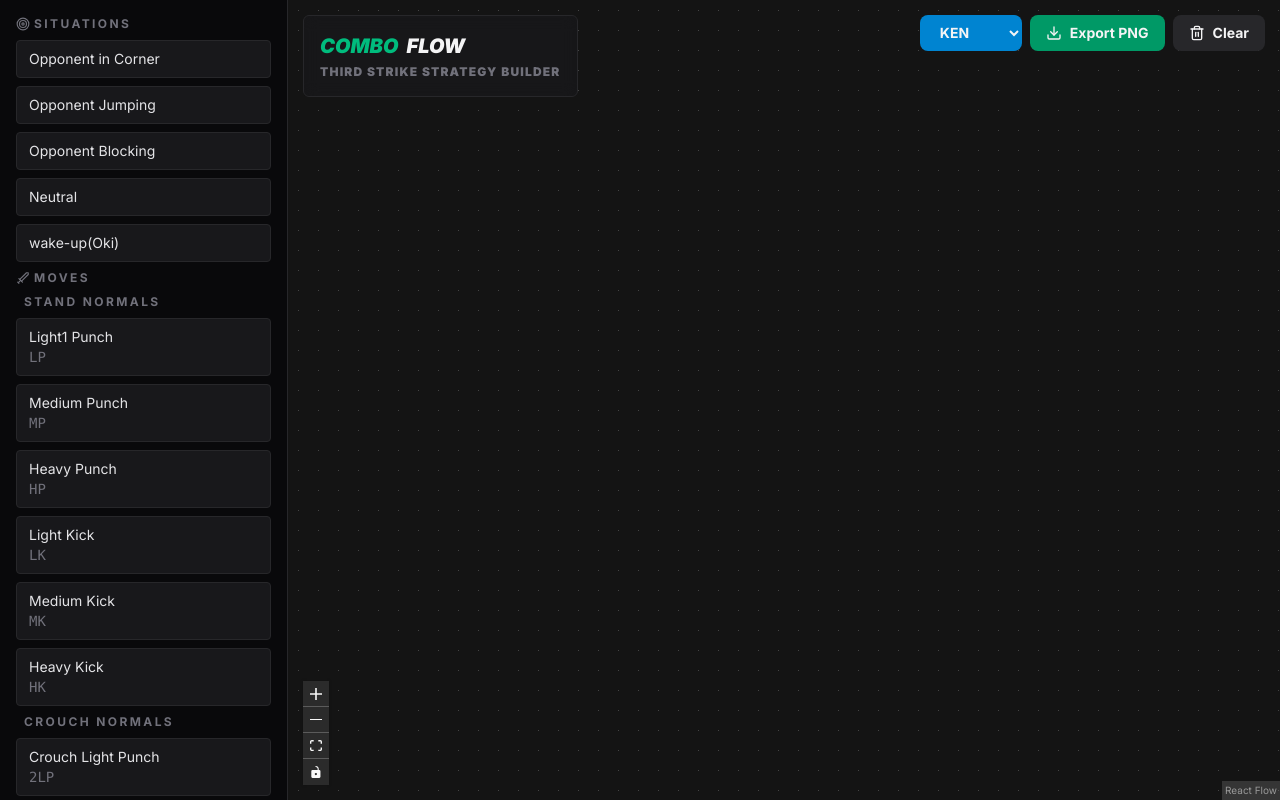
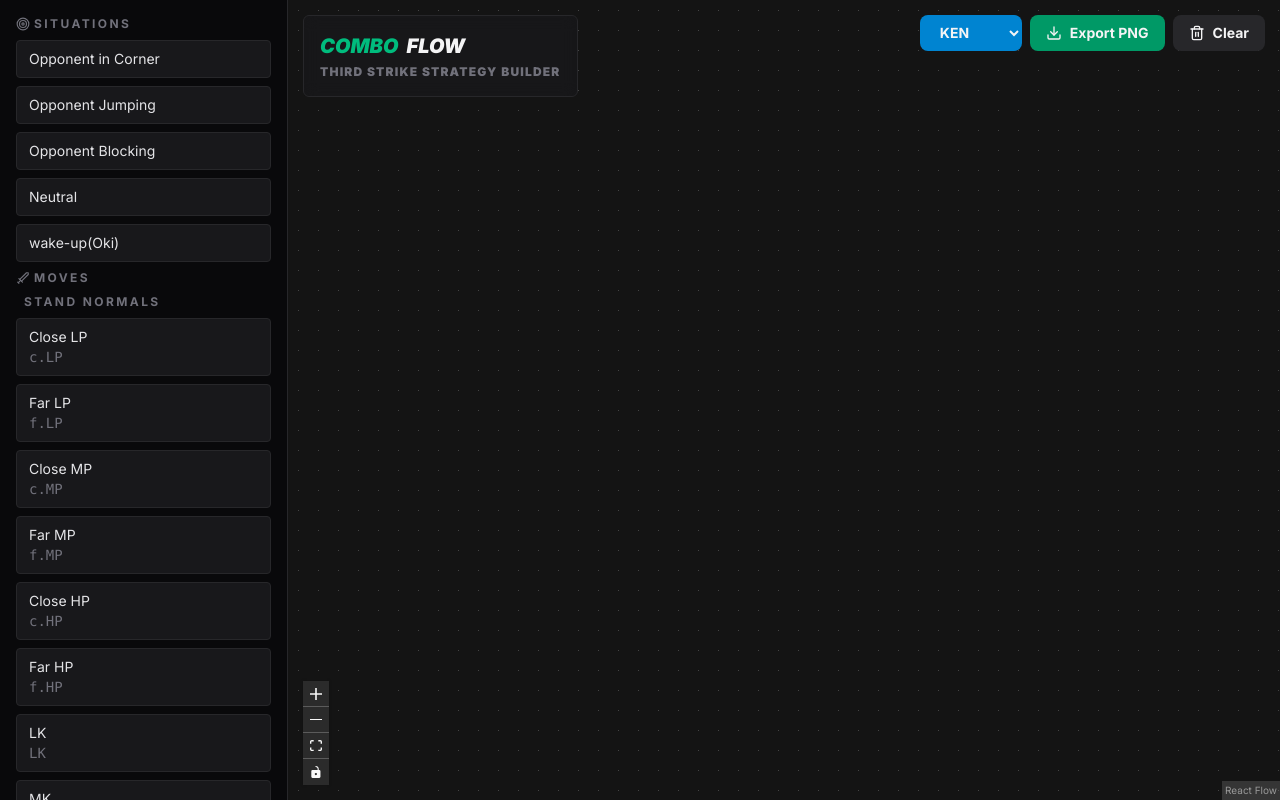
Before and after one commit to gbcosta/combo-flow, a React (Vite) app: page / in a window 1280 px wide. Built offline with nearby package versions, Linux system fonts and the light colour scheme.

Commit message:
ken and ryu move list update

```diff
--- a/src/data/moves/thirdStrike/ken.ts
+++ b/src/data/moves/thirdStrike/ken.ts
@@ -2,54 +2,150 @@
 
 export const KEN_MOVES: MoveList = {
   "stand normals": [
-    { id: "lp", name: "Light1 Punch", input: "LP", type: "normal" },
-    { id: "mp", name: "Medium Punch", input: "MP", type: "normal" },
-    { id: "hp", name: "Heavy Punch", input: "HP", type: "normal" },
-    { id: "lk", name: "Light Kick", input: "LK", type: "normal" },
-    { id: "mk", name: "Medium Kick", input: "MK", type: "normal" },
-    { id: "hk", name: "Heavy Kick", input: "HK", type: "normal" },
+    { id: "clp", name: "Close LP", input: "c.LP", type: "normal" },
+    { id: "flp", name: "Far LP", input: "f.LP", type: "normal" },
+    { id: "cmp", name: "Close MP", input: "c.MP", type: "normal" },
+    { id: "fmp", name: "Far MP", input: "f.MP", type: "normal" },
+    { id: "chp", name: "Close HP", input: "c.HP", type: "normal" },
+    { id: "fhp", name: "Far HP", input: "f.HP", type: "normal" },
+    { id: "lk", name: "LK", input: "LK", type: "normal" },
+    { id: "mk", name: "MK", input: "MK", type: "normal" },
+    { id: "hk", name: "HK", input: "HK", type: "normal" },
   ],
   "crouch normals": [
-    { id: "2lp", name: "Crouch Light Punch", input: "2LP", type: "normal" },
-    { id: "2mp", name: "Crouch Medium Punch", input: "2MP", type: "normal" },
-    { id: "2hp", name: "Crouch Heavy Punch", input: "2HP", type: "normal" },
-    { id: "2lk", name: "Crouch Light Kick", input: "2LK", type: "normal" },
-    { id: "2mk", name: "Crouch Medium Kick", input: "2MK", type: "normal" },
-    { id: "2hk", name: "Crouch Heavy Kick", input: "2HK", type: "normal" },
+    { id: "2lp", name: "Crouching LP", input: "2LP", type: "normal" },
+    { id: "2mp", name: "Crouching MP", input: "2MP", type: "normal" },
+    { id: "2hp", name: "Crouching HP", input: "2HP", type: "normal" },
+    { id: "2lk", name: "Crouching LK", input: "2LK", type: "normal" },
+    { id: "2mk", name: "Crouching MK", input: "2MK", type: "normal" },
+    { id: "2hk", name: "Crouching HK", input: "2HK", type: "normal" },
   ],
   "jump normals": [
-    { id: "jlp", name: "jump Light Punch", input: "j.LP", type: "normal" },
-    { id: "jmp", name: "jump Medium Punch", input: "j.MP", type: "normal" },
-    { id: "jhp", name: "jump Heavy Punch", input: "j.HP", type: "normal" },
-    { id: "jlk", name: "jump Light Kick", input: "j.LK", type: "normal" },
-    { id: "jmk", name: "jump Medium Kick", input: "j.MK", type: "normal" },
-    { id: "jhk", name: "jump Heavy Kick", input: "j.HK", type: "normal" },
+    { id: "jlp", name: "Jumping LP", input: "8LP", type: "normal" },
+    { id: "jmp", name: "Jumping MP", input: "8MP", type: "normal" },
+    { id: "jhp", name: "Jumping HP", input: "8HP", type: "normal" },
+    { id: "jlk", name: "Jumping LK", input: "8LK", type: "normal" },
+    { id: "jmk", name: "Jumping MK", input: "8MK", type: "normal" },
+    { id: "jhk", name: "Jumping HK", input: "8HK", type: "normal" },
+    { id: "jlp", name: "Forward Jumping LP", input: "9LP", type: "normal" },
+    { id: "jmp", name: "Forward Jumping MP", input: "9MP", type: "normal" },
+    { id: "jmp", name: "Forward Jumping MP", input: "9MP", type: "normal" },
+    { id: "jlk", name: "Forward Jumping LK", input: "9LK", type: "normal" },
+    { id: "jmk", name: "Forward Jumping MK", input: "9MK", type: "normal" },
+    { id: "jhk", name: "Forward Jumping HK", input: "9HK", type: "normal" },
   ],
-  universal: [],
+  universal: [
+    { id: "hiza_geri", name: "Hiza Geri", input: "LP + LK", type: "special" },
+    { id: "seoi_nage", name: "Seoi Nage", input: "6LP + LK", type: "special" },
+    {
+      id: "jigoku_guruma",
+      name: "Jigoku Guruma",
+      input: "4LP + LK",
+      type: "special",
+    },
+    {
+      id: "uoh",
+      name: "Universal Overhead",
+      input: "MP + MK",
+      type: "special",
+    },
+    { id: "taunt", name: "Taunt", input: "HP + HK", type: "special" },
+    { id: "parry", name: "Parry", input: "6", type: "special" },
+    { id: "low_parry", name: "Low Parry", input: "2", type: "special" },
+    { id: "dash", name: "Dash", input: "66", type: "special" },
+    { id: "backdash", name: "Backdash", input: "44", type: "special" },
+    { id: "walk_forward", name: "Walk Forward", input: "6", type: "special" },
+    {
+      id: "walk_backwards",
+      name: "Walk Backwards",
+      input: "4",
+      type: "special",
+    },
+    { id: "jump", name: "Backdash", input: "8", type: "special" },
+    { id: "jump_back", name: "Jump Back", input: "7", type: "special" },
+    { id: "jump_forward", name: "Jump Forward", input: "9", type: "special" },
+    { id: "defense", name: "Defense", input: "4", type: "special" },
+    { id: "low_defense", name: "Low Defense", input: "1", type: "special" },
+  ],
   "target combos": [
-    { id: "hp_hk", name: "Target Combo", input: "f.5HP>5HK", type: "normal" },
+    { id: "tc1", name: "TC (c.MP > HP)", input: "c.MP > HP", type: "normal" },
   ],
   "command normals": [
-    { id: "sakotsu_wari", name: "Sakotsu Wari", input: "6mp", type: "normal" },
     {
-      id: "kyuubi_kudaki",
-      name: "Kyuubi Kudaki",
-      input: "6hp",
+      id: "inazuma",
+      name: "Inazuma Kakato Wari (Short)",
+      input: "6MK",
       type: "normal",
     },
+    {
+      id: "hmk",
+      name: "Inazuma Kakato Wari (Long)",
+      input: "6[MK]",
+      type: "normal",
+    },
+    { id: "fumikomi", name: "Fumikomi Mae Geri", input: "6HK", type: "normal" },
+    {
+      id: "shiden",
+      name: "Shiden Kakato Otoshi",
+      input: "4HK",
+      type: "normal",
+    },
+    {
+      id: "shiden",
+      name: "Shiden Kakato Otoshi Feint",
+      input: "4[HK]",
+      type: "normal",
+    },
+
+    { id: "straight", name: "Straight", input: "6LP", type: "normal" },
   ],
   "special moves": [
-    { id: "hadoken", name: "Hadoken", input: "236P", type: "special" },
-    { id: "hadoken", name: "Hadoken", input: "236LP", type: "special" },
-    { id: "hadoken", name: "Hadoken", input: "236MP", type: "special" },
-    { id: "hadoken", name: "Hadoken", input: "236HP", type: "special" },
-    { id: "hadoken", name: "Hadoken", input: "236EXP", type: "special" },
+    { id: "hado", name: "Hadouken", input: "236P", type: "special" },
+    {
+      id: "hadou_lp",
+      name: "Ligh Hadouken",
+      input: "236LP",
+      type: "special",
+    },
+    {
+      id: "hadou_mp",
+      name: "Medium Hadoken",
+      input: "236MP",
+      type: "special",
+    },
+    {
+      id: "hadou_hp",
+      name: "Heavy Hadoken",
+      input: "236HP",
+      type: "special",
+    },
+    { id: "hadou_ex", name: "EX Hadouken", input: "236PP", type: "special" },
 
-    { id: "shoryuken", name: "Shoryuken", input: "623P", type: "special" },
-    { id: "shoryuken", name: "Shoryuken", input: "623LP", type: "special" },
-    { id: "shoryuken", name: "Shoryuken", input: "623MP", type: "special" },
-    { id: "shoryuken", name: "Shoryuken", input: "623HP", type: "special" },
-    { id: "shoryuken", name: "Shoryuken", input: "623EXP", type: "special" },
+    { id: "shoryuken", name: "Shouryuken", input: "623P", type: "special" },
+    {
+      id: "shoryuken_lp",
+      name: "Light Shouryuken",
+      input: "623LP",
+      type: "special",
+    },
+    {
+      id: "shoryuken_mp",
+      name: "Medium Shouryken",
+      input: "623MP",
+      type: "special",
+    },
+    {
+      id: "shoryuken_hp",
+      name: "Heavy Shouryken",
+      input: "623HP",
+      type: "special",
+    },
+    {
+      id: "shoryuken_ex",
+      name: "EX Shouryuken",
+      input: "623PP",
+      type: "special",
+    },
 
     {
       id: "tatsumaki",
@@ -58,109 +154,73 @@
       type: "special",
     },
     {
-      id: "tatsumaki",
-      name: "Tatsumaki Senpukyaku",
+      id: "tatsumaki_lk",
+      name: "Light Tatsumaki",
       input: "214LK",
       type: "special",
     },
     {
-      id: "tatsumaki",
-      name: "Tatsumaki Senpukyaku",
+      id: "tatsumaki_mk",
+      name: "Medium Tatsumaki",
       input: "214MK",
       type: "special",
     },
     {
-      id: "tatsumaki",
-      name: "Tatsumaki Senpukyaku",
+      id: "tatsumaki_hk",
+      name: "Heavy Tatsumaki",
       input: "214HK",
       type: "special",
     },
     {
-      id: "tatsumaki",
-      name: "Tatsumaki Senpukyaku",
-      input: "214EXK",
+      id: "tatsumaki_ex",
+      name: "EX Tatsumaki",
+      input: "214KK",
       type: "special",
     },
 
     {
       id: "jtatsumaki",
-      name: "Air Tatsumaki Senpukyaku",
+      name: "Air Tatsumaki",
       input: "j.214K",
       type: "special",
     },
     {
-      id: "jtatsumaki",
-      name: "Air Tatsumaki Senpukyaku",
+      id: "jtatsumaki_lk",
+      name: "Light Air Tatsumaki",
       input: "j.214LK",
       type: "special",
     },
     {
-      id: "jtatsumaki",
-      name: "Air Tatsumaki Senpukyaku",
+      id: "jtatsumaki_mk",
+      name: "Medium Air Tatsumaki",
       input: "j.214MK",
       type: "special",
     },
     {
-      id: "jtatsumaki",
-      name: "Air Tatsumaki Senpukyaku",
+      id: "jtatsumaki_hk",
+      name: "Heavy Air Tatsumaki",
       input: "j.214HK",
       type: "special",
     },
     {
-      id: "jtatsumaki",
-      name: "Air Tatsumaki Senpukyaku",
-      input: "j.214EXK",
-      type: "special",
-    },
-    {
-      id: "Sokutou",
-      name: "Joudan Sokutou Geri",
-      input: "41236K",
-      type: "special",
-    },
-
-    {
-      id: "Sokutou",
-      name: "Joudan Sokutou Geri",
-      input: "41236LK",
-      type: "special",
-    },
-    {
-      id: "Sokutou",
-      name: "Joudan Sokutou Geri",
-      input: "41236MK",
-      type: "special",
-    },
-    {
-      id: "Sokutou",
-      name: "Joudan Sokutou Geri",
-      input: "41236HK",
-      type: "special",
-    },
-    {
-      id: "Sokutou",
-      name: "Joudan Sokutou Geri",
-      input: "41236EXK",
+      id: "jtatsumaki_ex",
+      name: "EX Air Tatsumaki",
+      input: "j.214KK",
       type: "special",
     },
   ],
   "super arts": [
     {
-      id: "denjin_hadoken",
-      name: "Denjin Hadoken",
+      id: "sa1",
+      name: "Shouryuu Reppa (SA1)",
       input: "236236P",
       type: "super",
     },
+    { id: "sa2", name: "Shinryuu Ken (SA2)", input: "236236P", type: "super" },
     {
-      id: "Shinkuu_hadoken",
-      name: "Shinkuu Hadoken",
-      input: "236236P",
-      type: "super",
-    },
-    {
-      id: "Shin_shoryuken",
-      name: "Shin Shoryuken",
-      input: "236236P",
+      id: "sa3",
+      name: "Shippuujinrai Kyaku (SA3)",
+      input: "236236K",
       type: "super",
     },
   ],
--- a/src/data/moves/thirdStrike/ryu.ts
+++ b/src/data/moves/thirdStrike/ryu.ts
@@ -2,59 +2,59 @@
 
 export const RYU_MOVES: MoveList = {
   "stand normals": [
-    { id: "clp", name: "Close Light Punch", input: "c.LP", type: "normal" },
-    { id: "flp", name: "Far Light Punch", input: "f.LP", type: "normal" },
-    { id: "cmp", name: "Close Medium Punch", input: "c.MP", type: "normal" },
-    { id: "fmp", name: "Far Medium Punch", input: "f.MP", type: "normal" },
-    { id: "chp", name: "Close Heavy Punch", input: "c.HP", type: "normal" },
-    { id: "fhp", name: "Far Heavy Punch", input: "f.HP", type: "normal" },
-    { id: "lk", name: "Light Kick", input: "LK", type: "normal" },
-    { id: "cmk", name: "Close Medium Kick", input: "c.MK", type: "normal" },
-    { id: "fmk", name: "Far Medium Kick", input: "f.MK", type: "normal" },
-    { id: "hk", name: "Heavy Kick", input: "HK", type: "normal" },
+    { id: "clp", name: "Close LP", input: "c.LP", type: "normal" },
+    { id: "flp", name: "Far LP", input: "f.LP", type: "normal" },
+    { id: "cmp", name: "Close MP", input: "c.MP", type: "normal" },
+    { id: "fmp", name: "Far MP", input: "f.MP", type: "normal" },
+    { id: "chp", name: "Close HP", input: "c.HP", type: "normal" },
+    { id: "fhp", name: "Far HP", input: "f.HP", type: "normal" },
+    { id: "lk", name: "LK", input: "LK", type: "normal" },
+    { id: "cmk", name: "Close MK", input: "c.MK", type: "normal" },
+    { id: "fmk", name: "Far MK ", input: "f.MK", type: "normal" },
+    { id: "hk", name: "HK", input: "HK", type: "normal" },
   ],
   "crouch normals": [
-    { id: "2lp", name: "Crouch Light Punch", input: "2LP", type: "normal" },
-    { id: "2mp", name: "Crouch Medium Punch", input: "2MP", type: "normal" },
-    { id: "2hp", name: "Crouch Heavy Punch", input: "2HP", type: "normal" },
-    { id: "2lk", name: "Crouch Light Kick", input: "2LK", type: "normal" },
-    { id: "2mk", name: "Crouch Medium Kick", input: "2MK", type: "normal" },
-    { id: "2hk", name: "Crouch Heavy Kick", input: "2HK", type: "normal" },
+    { id: "2lp", name: "Crouch LP", input: "2LP", type: "normal" },
+    { id: "2mp", name: "Crouch MP", input: "2MP", type: "normal" },
+    { id: "2hp", name: "Crouch HP", input: "2HP", type: "normal" },
+    { id: "2lk", name: "Crouch LK", input: "2LK", type: "normal" },
+    { id: "2mk", name: "Crouch MK", input: "2MK", type: "normal" },
+    { id: "2hk", name: "Crouch HK", input: "2HK", type: "normal" },
   ],
   "jump normals": [
-    { id: "jlp", name: "jump Light Punch", input: "8LP", type: "normal" },
-    { id: "jmp", name: "jump Medium Punch", input: "8MP", type: "normal" },
+    { id: "jlp", name: "jump LP", input: "8LP", type: "normal" },
+    { id: "jmp", name: "jump MP", input: "8MP", type: "normal" },
     {
       id: "9mp",
-      name: "forward jump Medium Punch",
+      name: "forward jump MP",
       input: "9MP",
       type: "normal",
     },
-    { id: "jhp", name: "jump Heavy Punch", input: "8HP", type: "normal" },
+    { id: "jhp", name: "jump HP", input: "8HP", type: "normal" },
+    { id: "jlk", name: "jump LK", input: "8LK", type: "normal" },
+    { id: "jmk", name: "jump MK", input: "8MK", type: "normal" },
+    { id: "jhk", name: "jump HK", input: "8HK", type: "normal" },
     {
       id: "9hp",
-      name: "forward jump Heavy Punch",
+      name: "forward jump HP",
       input: "9HP",
       type: "normal",
     },
-    { id: "jlk", name: "jump Light Kick", input: "8LK", type: "normal" },
     {
       id: "9lk",
-      name: "forward jump Light Kick",
+      name: "forward jump LK",
       input: "9LK",
       type: "normal",
     },
-    { id: "jmk", name: "jump Medium Kick", input: "8MK", type: "normal" },
     {
       id: "9mk",
-      name: "forward jump Medium Kick",
+      name: "forward jump MK",
       input: "9MK",
       type: "normal",
     },
-    { id: "jhk", name: "jump Heavy Kick", input: "8HK", type: "normal" },
     {
       id: "9hk",
-      name: "forward jump Heavy Kick",
+      name: "forward jump HK",
       input: "9HK",
       type: "normal",
     },
@@ -68,7 +68,7 @@
       input: "MP + MK",
       type: "special",
     },
-    { id: "tomoe", name: "Taunt", input: "HP + HK", type: "special" },
+    { id: "taunt", name: "Taunt", input: "HP + HK", type: "special" },
     { id: "parry", name: "parry", input: "6", type: "special" },
     { id: "low_parry", name: "Low Parry", input: "2", type: "special" },
     { id: "dash", name: "Dash", input: "66", type: "special" },
@@ -84,10 +84,10 @@
     { id: "jump_back", name: "Jump Back", input: "7", type: "special" },
     { id: "jump_forward", name: "Jump Forward", input: "9", type: "special" },
     { id: "defense", name: "Defense", input: "4", type: "special" },
-    { id: "defense", name: "Defense Down", input: "1", type: "special" },
+    { id: "low_defense", name: "Low Defense", input: "1", type: "special" },
   ],
   "target combos": [
-    { id: "hp_hk", name: "Target Combo", input: "f.5HP>5HK", type: "normal" },
+    { id: "tc1", name: "TC (f.HP > HK)", input: "f.HP > HK", type: "normal" },
   ],
   "command normals": [
     { id: "sakotsu_wari", name: "Sakotsu Wari", input: "6mp", type: "normal" },
@@ -99,11 +99,11 @@
     },
   ],
   "special moves": [
-    { id: "hadoken", name: "Hadoken", input: "236P", type: "special" },
-    { id: "hadoken", name: "Light Hadoken", input: "236LP", type: "special" },
-    { id: "hadoken", name: "Medium Hadoken", input: "236MP", type: "special" },
-    { id: "hadoken", name: "Heavy Hadoken", input: "236HP", type: "special" },
-    { id: "hadoken", name: "EX Hadoken", input: "236EXP", type: "special" },
+    { id: "hadou", name: "Hadouken", input: "236P", type: "special" },
+    { id: "hadou", name: "Light Hadouken", input: "236LP", type: "special" },
+    { id: "hadou", name: "Medium Hadouken", input: "236MP", type: "special" },
+    { id: "hadou", name: "Heavy Hadouken", input: "236HP", type: "special" },
+    { id: "hadou", name: "EX Hadouken", input: "236EXP", type: "special" },
 
     { id: "shoryuken", name: "Shoryuken", input: "623P", type: "special" },
     {
@@ -128,62 +128,62 @@
 
     {
       id: "tatsumaki",
-      name: "Tatsumaki Senpukyaku",
+      name: "Tatsumaki",
       input: "214K",
       type: "special",
     },
     {
       id: "tatsumaki",
-      name: "Light Tatsumaki Senpukyaku",
+      name: "Light Tatsumaki",
       input: "214LK",
       type: "special",
     },
     {
       id: "tatsumaki",
-      name: "Medium Tatsumaki Senpukyaku",
+      name: "Medium Tatsumaki",
       input: "214MK",
       type: "special",
     },
     {
       id: "tatsumaki",
-      name: "Heavy Tatsumaki Senpukyaku",
+      name: "Heavy Tatsumaki",
       input: "214HK",
       type: "special",
     },
     {
       id: "tatsumaki",
-      name: "EX Tatsumaki Senpukyaku",
+      name: "EX Tatsumaki",
       input: "214EXK",
       type: "special",
     },
 
     {
       id: "jtatsumaki",
-      name: "Air Tatsumaki Senpukyaku",
+      name: "Air Tatsumaki",
       input: "j.214K",
       type: "special",
     },
     {
       id: "jtatsumaki",
-      name: "Light Air Tatsumaki Senpukyaku",
+      name: "Light Air Tatsumaki",
       input: "j.214LK",
       type: "special",
     },
     {
       id: "jtatsumaki",
-      name: "Medium Air Tatsumaki Senpukyaku",
+      name: "Medium Air Tatsumaki",
       input: "j.214MK",
       type: "special",
     },
     {
       id: "jtatsumaki",
-      name: "Heavy Air Tatsumaki Senpukyaku",
+      name: "Heavy Air Tatsumaki",
       input: "j.214HK",
       type: "special",
     },
     {
       id: "jtatsumaki",
-      name: "EX Air Tatsumaki Senpukyaku",
+      name: "EX Air Tatsumaki",
       input: "j.214EXK",
       type: "special",
     },
@@ -222,19 +222,19 @@
   "super arts": [
     {
       id: "denjin_hadoken",
-      name: "Denjin Hadoken",
+      name: "Denjin Hadoken (SA3)",
       input: "236236P",
       type: "super",
     },
     {
       id: "Shinkuu_hadoken",
-      name: "Shinkuu Hadoken",
+      name: "Shinkuu Hadoken (SA2)",
       input: "236236P",
       type: "super",
     },
     {
       id: "Shin_shoryuken",
-      name: "Shin Shoryuken",
+      name: "Shin Shoryuken (SA1)",
       input: "236236P",
       type: "super",
     },
```
